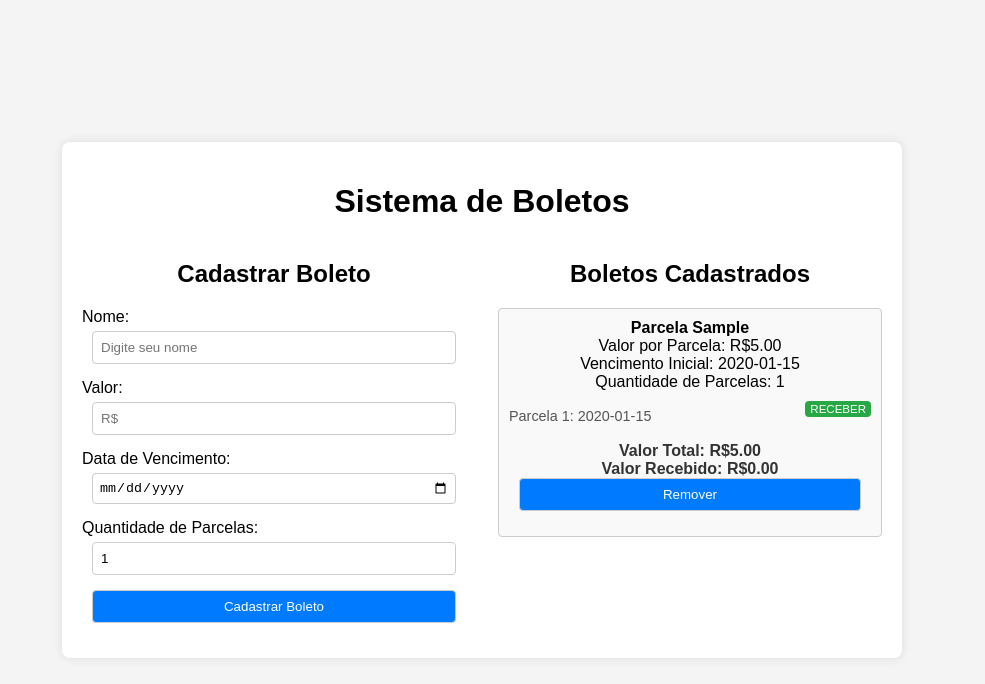
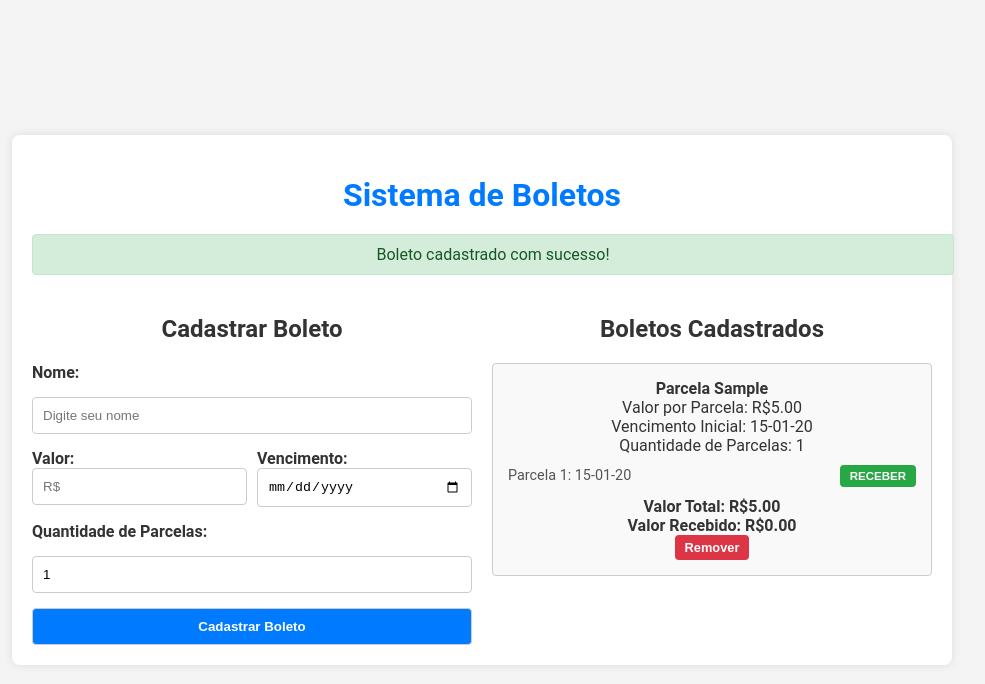
Before and after one commit to degodoi/CadastroBoleto, a plain HTML site: page index.html in a window 1280 px wide. Both pictures are taken after typing "Sample", "5", "2020-01-15" into the empty fields and a click on the button "Cadastrar Boleto". Shown: the whole page, without its empty margins (158-1143 px from the left). Drawn offline with Linux system fonts and the light colour scheme.

Commit message:
Add files via upload

```diff
--- a/index.html
+++ b/index.html
@@ -16,11 +16,16 @@
                     <label for="nome">Nome:</label>
                     <input type="text" id="nome" name="nome" placeholder="Digite seu nome" required>
 
-                    <label for="valor">Valor:</label>
-                    <input type="number" id="valor" name="valor" placeholder="R$" required>
-
-                    <label for="vencimento">Data de Vencimento:</label>
-                    <input type="date" id="vencimento" name="vencimento" required>
+                    <div class="input-group">
+                        <div>
+                            <label for="valor">Valor:</label>
+                            <input type="number" id="valor" name="valor" placeholder="R$" required>
+                        </div>
+                        <div>
+                            <label for="vencimento">Vencimento:</label>
+                            <input type="date" id="vencimento" name="vencimento" required>
+                        </div>
+                    </div>
 
                     <label for="quantidade">Quantidade de Parcelas:</label>
                     <input type="number" id="quantidade" name="quantidade" min="1" value="1" required>
--- a/script.js
+++ b/script.js
@@ -21,16 +21,7 @@ document.addEventListener('DOMContentLoaded', () => {
 
         boletoForm.addEventListener('submit', (e) => {
             e.preventDefault();
-            const nome = document.getElementById('nome').value;
-            const valor = parseFloat(document.getElementById('valor').value);
-            const vencimento = document.getElementById('vencimento').value;
-            const quantidade = parseInt(document.getElementById('quantidade').value, 10);
-            const valorTotal = valor * quantidade;
-            const valorRecebido = 0;
-            const parcelas = calcularParcelas(vencimento, quantidade);
-            const descricao = `Parcela ${nome}`;
-            const boleto = { descricao, valor, vencimento, quantidade, parcelas, valorTotal, valorRecebido };
-
+            const boleto = getFormData();
             const transaction = db.transaction(['boletos'], 'readwrite');
             const store = transaction.objectStore('boletos');
             store.add(boleto);
@@ -38,8 +29,42 @@ document.addEventListener('DOMContentLoaded', () => {
             transaction.oncomplete = () => {
                 displayBoletos();
                 boletoForm.reset();
+                showAlert('Boleto cadastrado com sucesso!', 'success');
             };
         });
+
+        window.toggleParcela = (id, index) => {
+            const transaction = db.transaction(['boletos'], 'readwrite');
+            const store = transaction.objectStore('boletos');
+            const request = store.get(id);
+
+            request.onsuccess = () => {
+                const boleto = request.result;
+                boleto.parcelas[index].paga = !boleto.parcelas[index].paga;
+                store.put(boleto).onsuccess = displayBoletos;
+            };
+        };
+
+        window.removeBoleto = (id) => {
+            const transaction = db.transaction(['boletos'], 'readwrite');
+            const store = transaction.objectStore('boletos');
+            store.delete(id).onsuccess = () => {
+                displayBoletos();
+                showAlert('Boleto removido com sucesso!', 'danger');
+            };
+        };
+
+        function getFormData() {
+            const nome = document.getElementById('nome').value;
+            const valor = parseFloat(document.getElementById('valor').value);
+            const vencimento = document.getElementById('vencimento').value;
+            const quantidade = Math.min(parseInt(document.getElementById('quantidade').value, 10), 5); // Limitar a 5 parcelas
+            const valorTotal = valor * quantidade;
+            const valorRecebido = 0;
+            const parcelas = calcularParcelas(vencimento, quantidade);
+            const descricao = `Parcela ${nome}`;
+            return { descricao, valor, vencimento, quantidade, parcelas, valorTotal, valorRecebido };
+        }
 
         function calcularParcelas(dataInicial, quantidade) {
             const parcelas = [];
@@ -47,9 +72,20 @@ document.addEventListener('DOMContentLoaded', () => {
             for (let i = 0; i < quantidade; i++) {
                 const novaData = new Date(data);
                 novaData.setMonth(novaData.getMonth() + i);
-                parcelas.push({ data: novaData.toISOString().split('T')[0], paga: false });
+                parcelas.push({ data: formatDateBR(novaData), paga: false });
             }
             return parcelas;
+        }
+
+        function formatDateBR(date) {
+            const day = String(date.getDate()).padStart(2, '0');
+            const month = String(date.getMonth() + 1).padStart(2, '0'); // January is 0
+            const year = String(date.getFullYear()).slice(2); // Get last two digits of the year
+            return `${day}-${month}-${year}`;
+        }
+
+        function calcularValorRecebido(parcelas, valorParcela) {
+            return parcelas.reduce((total, parcela) => total + (parcela.paga ? valorParcela : 0), 0);
         }
 
         function displayBoletos() {
@@ -64,11 +100,11 @@ document.addEventListener('DOMContentLoaded', () => {
                     li.innerHTML = `
                         <strong>${boleto.descricao}</strong><br>
                         Valor por Parcela: R$${boleto.valor.toFixed(2)}<br>
-                        Vencimento Inicial: ${boleto.vencimento}<br>
+                        Vencimento Inicial: ${formatDateBR(new Date(boleto.vencimento))}<br>
                         Quantidade de Parcelas: ${boleto.quantidade}<br>
                         <div class="parcelas">
                             ${boleto.parcelas.map((parcela, index) => `
-                                <span>
+                                <span class="${parcela.paga ? 'paga' : ''}">
                                     Parcela ${index + 1}: ${parcela.data}
                                     <button class="receber-button" onclick="toggleParcela(${boleto.id}, ${index})">
                                         ${parcela.paga ? 'Paga' : 'RECEBER'}
@@ -79,93 +115,19 @@ document.addEventListener('DOMContentLoaded', () => {
                             Valor Total: R$${boleto.valorTotal.toFixed(2)}<br>
                             Valor Recebido: R$${calcularValorRecebido(boleto.parcelas, boleto.valor).toFixed(2)}
                         </div>
-                        <button onclick="removeBoleto(${boleto.id})">Remover</button>
+                        <button class="remove-button" onclick="removeBoleto(${boleto.id})">Remover</button>
                     `;
                     boletoList.appendChild(li);
                 });
             };
         }
 
-        window.toggleParcela = (id, index) => {
-            const transaction = db.transaction(['boletos'], 'readwrite');
-            const store = transaction.objectStore('boletos');
-            const request = store.get(id);
-
-            request.onsuccess = () => {
-                const boleto = request.result;
-                boleto.parcelas[index].paga = !boleto.parcelas[index].paga;
-
-                const updateRequest = store.put(boleto);
-
-                updateRequest.onsuccess = () => {
-                    displayBoletos();
-                };
-            };
-        };
-
-        window.removeBoleto = (id) => {
-            const transaction = db.transaction(['boletos'], 'readwrite');
-            const store = transaction.objectStore('boletos');
-            store.delete(id);
-
-            transaction.oncomplete = () => {
-                displayBoletos();
-            };
-        };
-
-        function calcularParcelas(dataInicial, quantidade) {
-            const parcelas = [];
-            const data = new Date(dataInicial);
-            for (let i = 0; i < quantidade; i++) {
-                const novaData = new Date(data);
-                novaData.setMonth(novaData.getMonth() + i);
-                parcelas.push({ data: novaData.toISOString().split('T')[0], paga: false });
-            }
-            return parcelas;
-        }
-
-        function calcularValorRecebido(parcelas, valorParcela) {
-            let valorRecebido = 0;
-            parcelas.forEach((parcela) => {
-                if (parcela.paga) {
-                    valorRecebido += valorParcela;
-                }
-            });
-            return valorRecebido;
-        }
-
-        function displayBoletos() {
-            const transaction = db.transaction(['boletos'], 'readonly');
-            const store = transaction.objectStore('boletos');
-            const request = store.getAll();
-
-            request.onsuccess = () => {
-                boletoList.innerHTML = '';
-                request.result.forEach((boleto) => {
-                    const li = document.createElement('li');
-                    li.innerHTML = `
-                        <strong>${boleto.descricao}</strong><br>
-                        Valor por Parcela: R$${boleto.valor.toFixed(2)}<br>
-                        Vencimento Inicial: ${boleto.vencimento}<br>
-                        Quantidade de Parcelas: ${boleto.quantidade}<br>
-                        <div class="parcelas">
-                            ${boleto.parcelas.map((parcela, index) => `
-                                <span>
-                                    Parcela ${index + 1}: ${parcela.data}
-                                    <button class="receber-button" onclick="toggleParcela(${boleto.id}, ${index})">
-                                        ${parcela.paga ? 'Paga' : 'RECEBER'}
-                                    </button>
-                                </span>`).join('')}
-                        </div>
-                        <div class="total">
-                            Valor Total: R$${boleto.valorTotal.toFixed(2)}<br>
-                            Valor Recebido: R$${calcularValorRecebido(boleto.parcelas, boleto.valor).toFixed(2)}
-                        </div>
-                        <button onclick="removeBoleto(${boleto.id})">Remover</button>
-                    `;
-                    boletoList.appendChild(li);
-                });
-            };
+        function showAlert(message, type) {
+            const alertBox = document.createElement('div');
+            alertBox.className = `alert alert-${type}`;
+            alertBox.appendChild(document.createTextNode(message));
+            document.querySelector('.container').insertBefore(alertBox, document.querySelector('.content'));
+            setTimeout(() => alertBox.remove(), 3000);
         }
 
         displayBoletos();
--- a/styles.css
+++ b/styles.css
@@ -1,5 +1,5 @@
 body {
-    font-family: Arial, sans-serif;
+    font-family: 'Roboto', sans-serif;
     background-color: #f4f4f4;
     margin: 0;
     padding: 0;
@@ -7,6 +7,7 @@ body {
     justify-content: center;
     align-items: center;
     min-height: 100vh;
+    color: #333;
 }
 
 .container {
@@ -14,59 +15,69 @@ body {
     padding: 20px;
     box-shadow: 0 0 10px rgba(0, 0, 0, 0.1);
     border-radius: 8px;
-    width: 800px;
+    width: 100%;
+    max-width: 900px;
     text-align: center;
-    overflow-y: auto;
-    max-height: calc(100vh - 40px);
 }
 
 h1 {
     margin-bottom: 20px;
+    color: #007BFF;
 }
 
 .content {
     display: flex;
-    justify-content: space-between;
+    flex-wrap: wrap;
+    gap: 20px;
+    justify-content: center;
     align-items: flex-start;
 }
 
-.form-container {
-    flex-basis: 48%;
-}
-
-.list-container {
-    flex-basis: 48%;
+.form-container, .list-container {
+    flex: 1 1 300px;
+    min-width: 300px;
 }
 
 form {
     display: flex;
     flex-direction: column;
-    align-items: center;
+    gap: 15px;
 }
 
 label {
-    margin-bottom: 5px;
     text-align: left;
-    width: 100%;
+    font-weight: bold;
+}
+
+.input-group {
+    display: flex;
+    gap: 10px;
+    justify-content: space-between;
+}
+
+.input-group div {
+    flex: 1;
+    display: flex;
+    flex-direction: column;
 }
 
 input, button {
-    margin-bottom: 15px;
-    padding: 8px;
+    padding: 10px;
     border: 1px solid #ccc;
     border-radius: 4px;
-    width: calc(100% - 20px);
     box-sizing: border-box;
 }
 
-input[type="date"] {
-    padding: 6px;
+input {
+    width: 100%;
 }
 
 button {
     background: #007BFF;
     color: white;
     cursor: pointer;
+    font-weight: bold;
+    transition: background 0.3s;
 }
 
 button:hover {
@@ -82,9 +93,14 @@ ul {
 li {
     background: #f9f9f9;
     margin-bottom: 10px;
-    padding: 10px;
+    padding: 15px;
     border: 1px solid #ccc;
     border-radius: 4px;
+    transition: box-shadow 0.3s;
+}
+
+li:hover {
+    box-shadow: 0 0 10px rgba(0, 0, 0, 0.1);
 }
 
 .parcelas {
@@ -101,18 +117,23 @@ li {
 }
 
 .receber-button {
-    padding: 2px 5px;
+    padding: 5px 10px;
     font-size: 0.8em;
     background: #28a745;
     color: white;
     border: none;
     border-radius: 4px;
     cursor: pointer;
-    width: auto;
+    transition: background 0.3s;
 }
 
 .receber-button:hover {
     background: #218838;
+}
+
+.paga {
+    background-color: #d4edda;
+    border-color: #c3e6cb;
 }
 
 .total {
@@ -121,10 +142,37 @@ li {
     color: #333;
 }
 
-.pago {
-    background-color: #28a745;
+.remove-button {
+    padding: 5px 10px;
+    font-size: 0.8em;
+    background: #dc3545;
+    color: white;
+    border: none;
+    border-radius: 4px;
+    cursor: pointer;
+    transition: background 0.3s;
 }
 
-.recebido {
-    color: green;
+.remove-button:hover {
+    background: #c82333;
 }
+
+.alert {
+    padding: 10px;
+    margin-bottom: 20px;
+    border: 1px solid transparent;
+    border-radius: 4px;
+    width: 100%;
+}
+
+.alert-success {
+    color: #155724;
+    background-color: #d4edda;
+    border-color: #c3e6cb;
+}
+
+.alert-danger {
+    color: #721c24;
+    background-color: #f8d7da;
+    border-color: #f5c6cb;
+}
```
